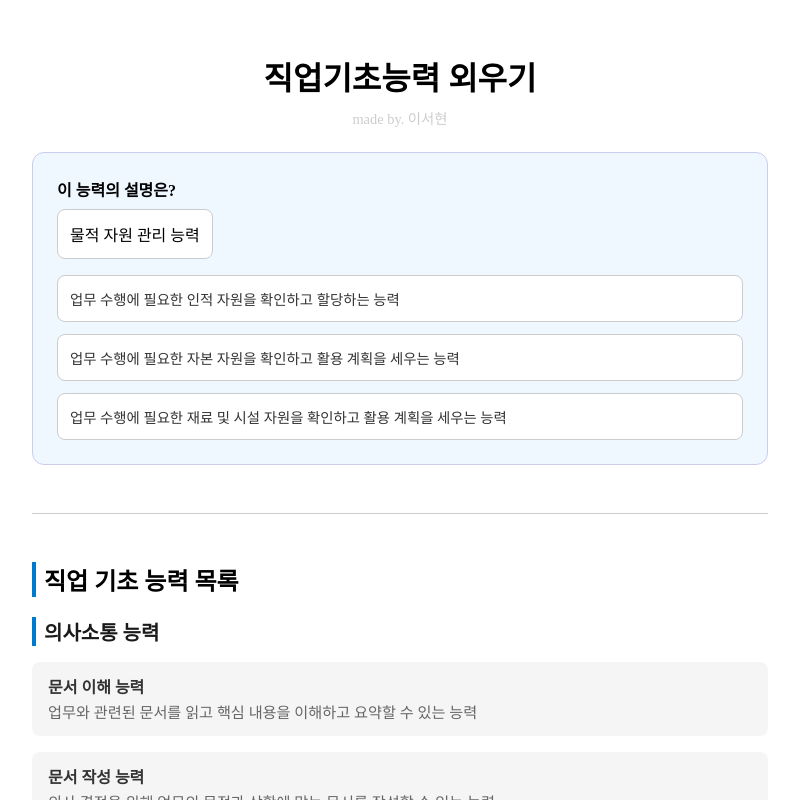
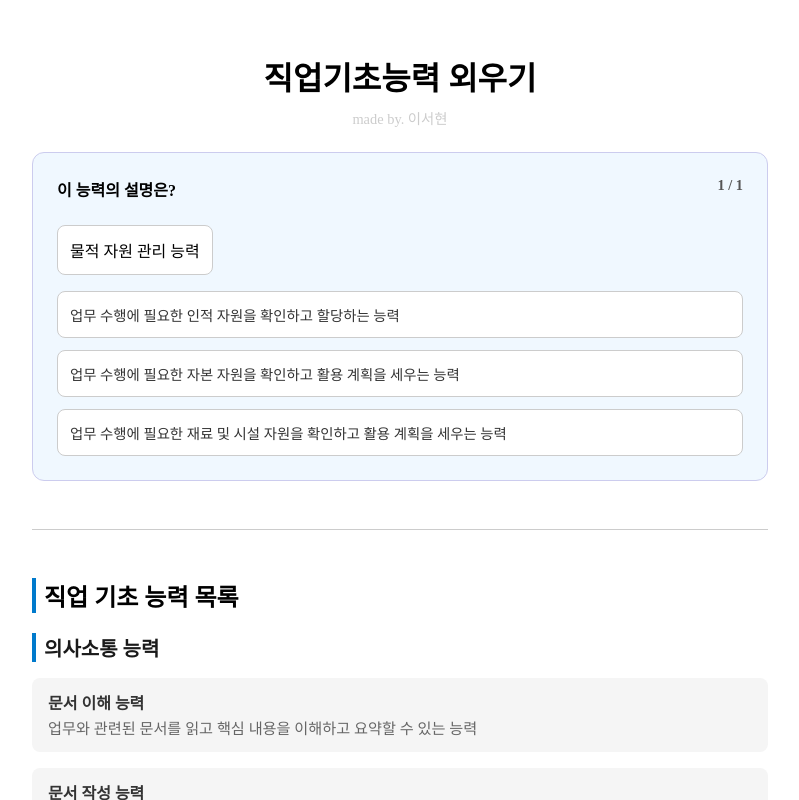
Before and after one commit to LSBeryl/jikgicho, a React (Vite) app: page / in a window 1280 px wide. Both pictures are taken after a click on the button "퀴즈 타임". Shown: the top 800 px of the page, without its empty margins (240-1039 px from the left). Built offline with nearby package versions, Linux system fonts and the light colour scheme; a web font is replaced by a local one.

Commit message:
feat: 퀴즈 현재 문제 번호 표시

```diff
--- a/src/App.jsx
+++ b/src/App.jsx
@@ -108,11 +108,16 @@ export default function App() {
 
       {quizStarted && quizList.length > 0 && (
         <QuizBox>
-          <QuestionLabel>
-            {quizList[currentIndex].isNameQuestion
-              ? "이 설명에 해당하는 능력은?"
-              : "이 능력의 설명은?"}
-          </QuestionLabel>
+          <QuizBoxHeader>
+            <QuestionLabel>
+              {quizList[currentIndex].isNameQuestion
+                ? "이 설명에 해당하는 능력은?"
+                : "이 능력의 설명은?"}
+            </QuestionLabel>
+            <QuestionCounter>
+              {currentIndex + 1} / {quizList.length}
+            </QuestionCounter>
+          </QuizBoxHeader>
           <QuestionText>{quizList[currentIndex].question}</QuestionText>
           <Options>
             {quizList[currentIndex].options.map((opt, i) => (
@@ -240,11 +245,24 @@ const QuizButton = styled.button`
 `;
 
 const QuizBox = styled.div`
+  position: relative;
   background-color: #f0f8ff;
   border: 1px solid #cce;
   border-radius: 0.75rem;
   padding: 1.5rem;
   margin-bottom: 2rem;
+`;
+
+const QuizBoxHeader = styled.div`
+  display: flex;
+  justify-content: space-between;
+  margin-bottom: 1rem;
+`;
+
+const QuestionCounter = styled.div`
+  font-weight: 600;
+  font-size: 0.9rem;
+  color: #555;
 `;
 
 const QuestionLabel = styled.div`
```
